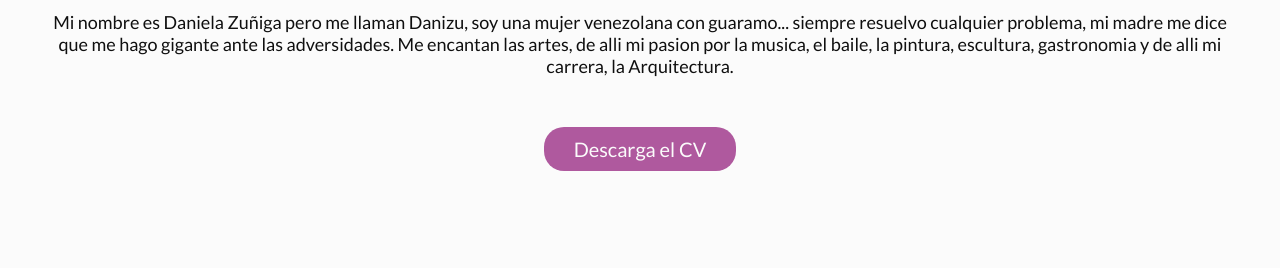
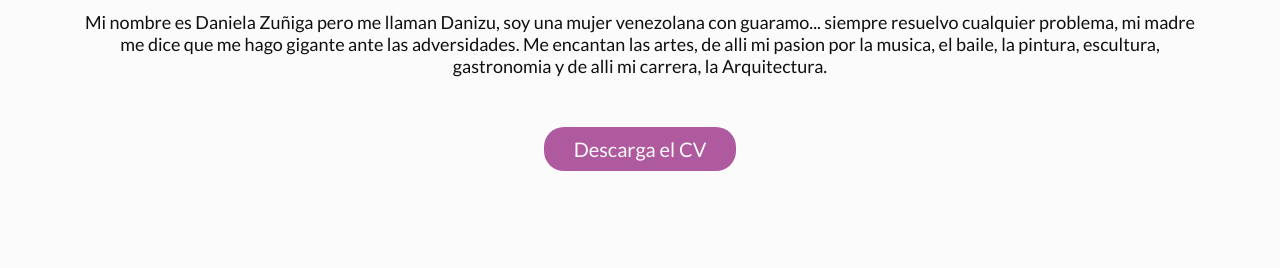
Before and after one commit to DANIZUSAFF/mi_proyecto_1, a plain HTML site: page index.html in a window 1280 px wide. Shown: the part 532-800 px from the top of the page. Drawn offline with Linux system fonts and the light colour scheme.

Commit message:
correccion 3

```diff
--- a/css/styles.css
+++ b/css/styles.css
@@ -31,8 +31,9 @@ header{
 }
 
 main {
-    min-height: 100vh;
-    padding:  90px 40px 0 40px;
+    max-width: 1200px;
+    margin: auto;
+    padding: 90px 40px 0 40px;
     display: flex;
     flex-direction: column;
     justify-content: center;
@@ -107,15 +108,11 @@ h2{
     font-size: 28px;
     margin-bottom: 20px;
 }
-/* Para que los enlaces hereden el color de texto y no tengan subrayado */
+
 a {
     text-decoration: none;
     color: inherit;
 }
-
-/* Este max-width es para que el contenido no se "estire" demasiado hacia los costados y
-*  el margin: auto; para tenerlo centrado fácilmente ;)
-*/
 
 p{
     color: #0f0f0f;
@@ -123,6 +120,11 @@ p{
     line-height: 1.2;
 }
 
+/*li: Para que los enlaces hereden el color de texto y no tengan subrayado */
+
+/* main: Este max-width es para que el contenido no se "estire" demasiado hacia los costados y
+*  el margin: auto; para tenerlo centrado fácilmente ;)
+*/
 
 /* Recomendaciones!
 *  - Comenzar desde lo más general y luego ir hacia lo mas específico, asignando primero
```
